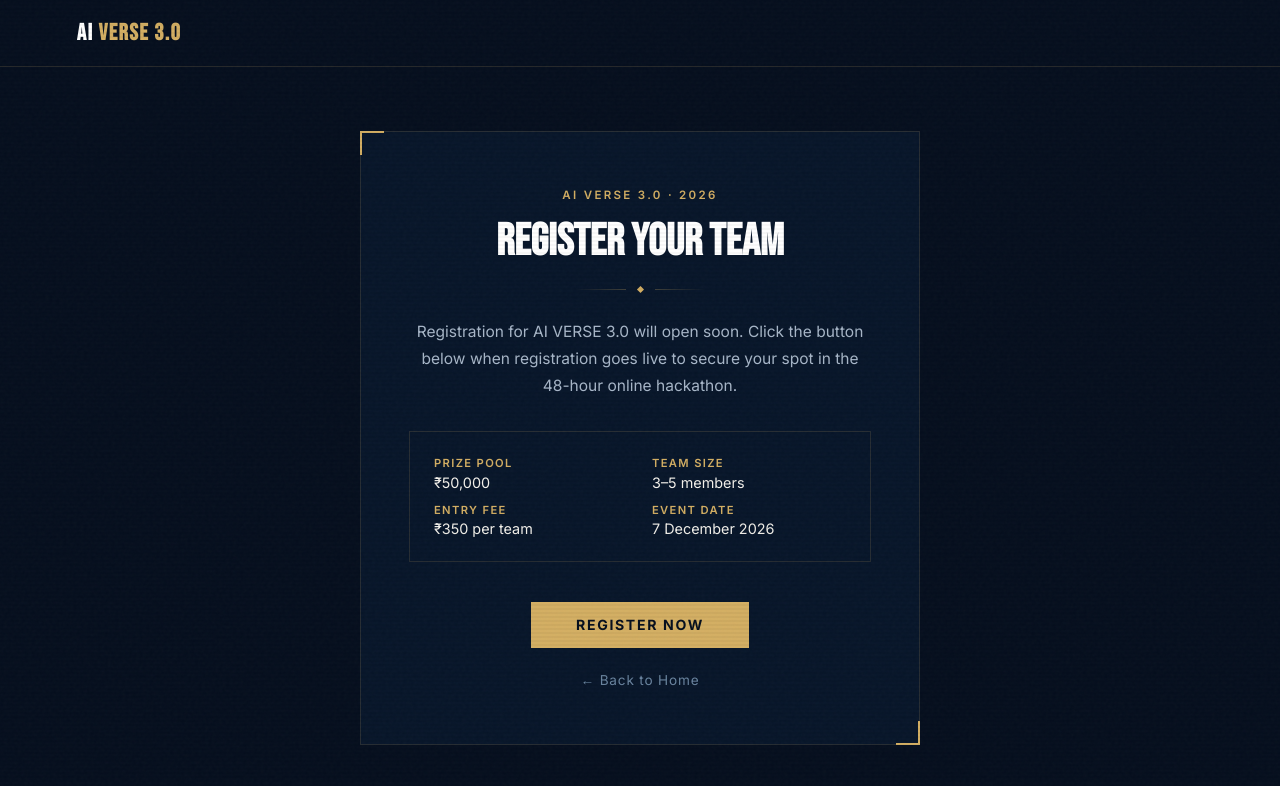
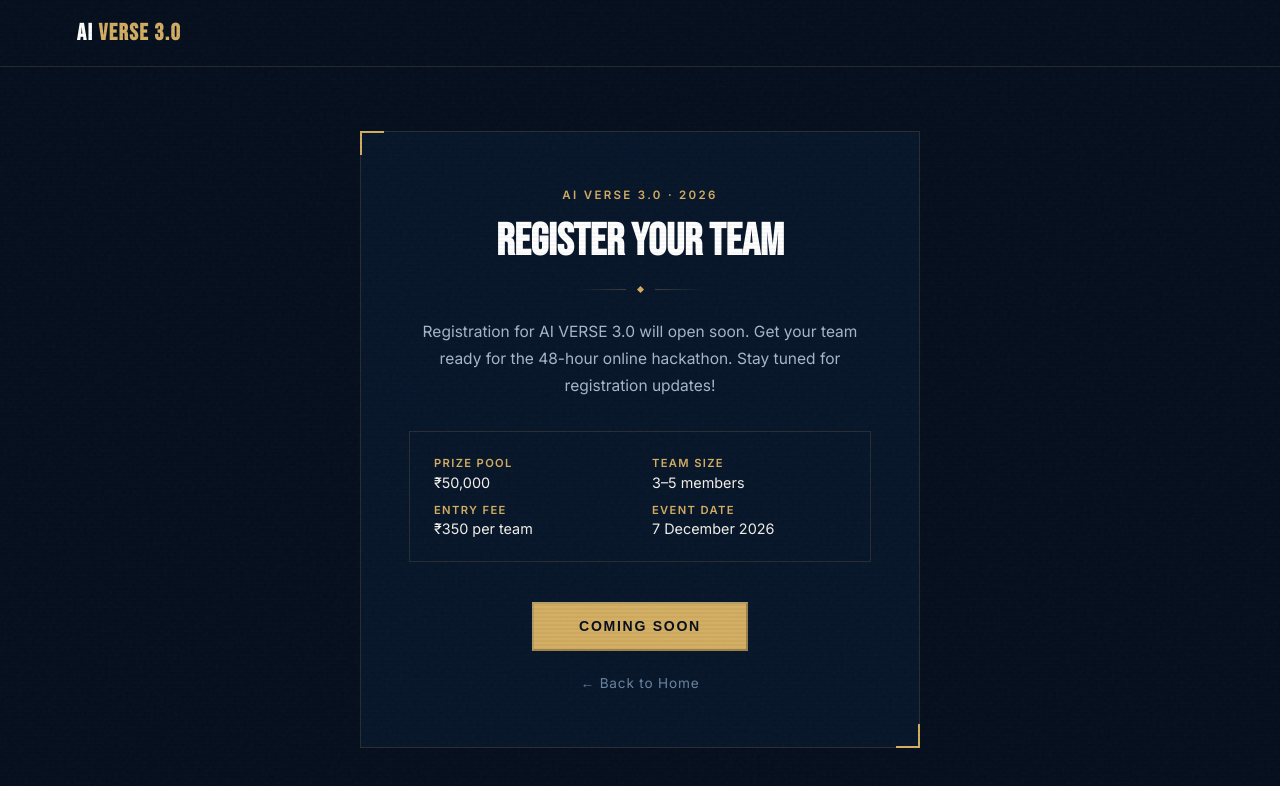
Before and after one commit to talibuilds/ai-verse-3, a React (Vite) app in the folder frontend/: page /register in a window 1280 px wide. Shown: the top 786 px of the page. Built offline with nearby package versions, Linux system fonts and the light colour scheme.

Commit message:
Update registration page component

```diff
--- a/frontend/src/components/Register.jsx
+++ b/frontend/src/components/Register.jsx
@@ -1,14 +1,15 @@
+
 import { Link } from 'react-router-dom';
 import { motion } from 'framer-motion';
 import './Register.css';
-
-const GOOGLE_FORM_URL = '#'; // Replace with actual Google Forms URL when available
 
 export default function Register() {
   return (
     <div className="register-page">
       <nav className="register-nav">
-        <Link to="/" className="register-nav-logo">AI <span>VERSE 3.0</span></Link>
+        <Link to="/" className="register-nav-logo">
+          AI <span>VERSE 3.0</span>
+        </Link>
       </nav>
 
       <main className="register-main">
@@ -18,25 +19,53 @@ export default function Register() {
           animate={{ opacity: 1, y: 0 }}
           transition={{ duration: 0.7, ease: 'easeOut' }}
         >
-          <span className="register-label">AI VERSE 3.0 · 2026</span>
+          <span className="register-label">
+            AI VERSE 3.0 · 2026
+          </span>
+
           <h1>Register Your Team</h1>
-          <div className="register-sep"><span /></div>
-          <p>Registration for AI VERSE 3.0 will open soon. Click the button below when registration goes live to secure your spot in the 48-hour online hackathon.</p>
+
+          <div className="register-sep">
+            <span />
+          </div>
+
+          <p>
+            Registration for AI VERSE 3.0 will open soon.
+            Get your team ready for the 48-hour online hackathon.
+            Stay tuned for registration updates!
+          </p>
+
           <ul className="register-details">
-            <li><span>Prize Pool</span> ₹50,000</li>
-            <li><span>Team Size</span> 3–5 members</li>
-            <li><span>Entry Fee</span> ₹350 per team</li>
-            <li><span>Event Date</span> 7 December 2026</li>
+            <li>
+              <span>Prize Pool</span>
+              ₹50,000
+            </li>
+            <li>
+              <span>Team Size</span>
+              3–5 members
+            </li>
+            <li>
+              <span>Entry Fee</span>
+              ₹350 per team
+            </li>
+            <li>
+              <span>Event Date</span>
+              7 December 2026
+            </li>
           </ul>
-          <a
-            href={GOOGLE_FORM_URL}
+
+          <button
+            type="button"
             className="register-btn"
-            target="_blank"
-            rel="noreferrer"
+            disabled
+            aria-disabled="true"
           >
-            Register Now
-          </a>
-          <Link to="/" className="register-back">← Back to Home</Link>
+            Coming Soon
+          </button>
+
+          <Link to="/" className="register-back">
+            ← Back to Home
+          </Link>
         </motion.div>
       </main>
     </div>
```
